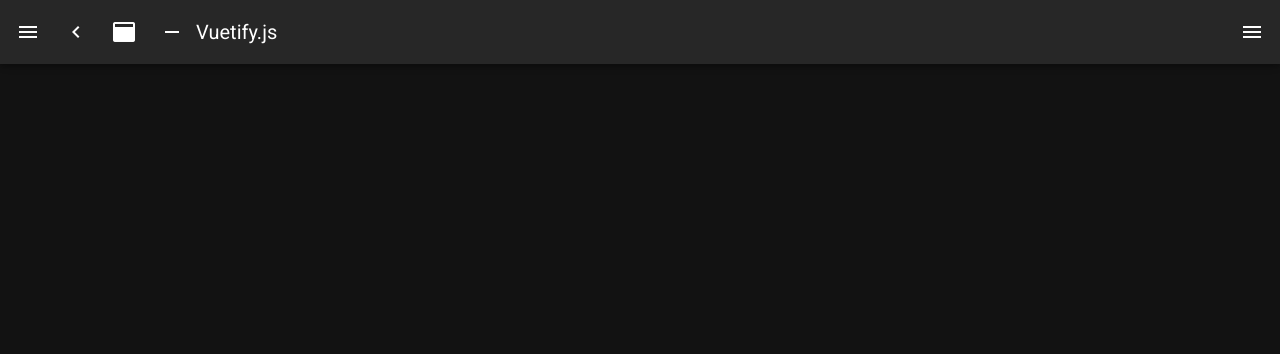
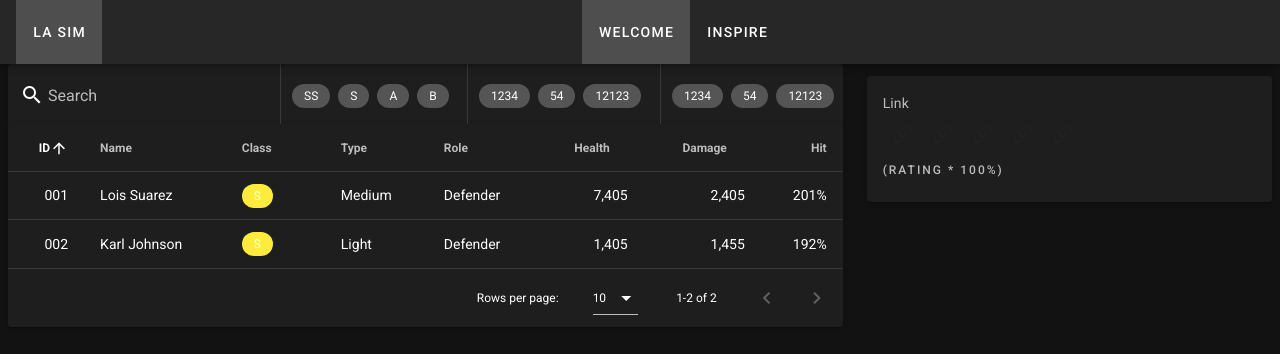
Before and after one commit to setsover02/LODB, a Nuxt app: page / in a window 1280 px wide. Shown: the top 354 px of the page. Built offline with nearby package versions, Linux system fonts and the light colour scheme.

Commit message:
Simulation page writing...

```diff
--- a/assets/variables.scss
+++ b/assets/variables.scss
@@ -1,4 +1,6 @@
 // Ref: https://github.com/nuxt-community/vuetify-module#customvariables
 //
 // The variables you want to modify
-// $font-size-root: 20px;
+$font-size-root: 14px;
+
+$grid-gutter: 8px !default;
--- a/components/default/Top.vue
+++ b/components/default/Top.vue
@@ -1,35 +1,29 @@
-<template>
-  <div>
-    <v-navigation-drawer v-model="drawer" :mini-variant="miniVariant" :clipped="clipped" fixed app>
-      <v-list>
-        <v-list-item v-for="(item, i) in items" :key="i" :to="item.to" router exact>
-          <v-list-item-action>
-            <v-icon>{{ item.icon }}</v-icon>
-          </v-list-item-action>
-          <v-list-item-content>
-            <v-list-item-title v-text="item.title" />
-          </v-list-item-content>
-        </v-list-item>
-      </v-list>
-    </v-navigation-drawer>
-    <v-app-bar :clipped-left="clipped" fixed app>
-      <v-app-bar-nav-icon @click.stop="drawer = !drawer" />
-      <v-btn icon @click.stop="miniVariant = !miniVariant">
-        <v-icon>mdi-{{ `chevron-${miniVariant ? 'right' : 'left'}` }}</v-icon>
-      </v-btn>
-      <v-btn icon @click.stop="clipped = !clipped">
-        <v-icon>mdi-application</v-icon>
-      </v-btn>
-      <v-btn icon @click.stop="fixed = !fixed">
-        <v-icon>mdi-minus</v-icon>
-      </v-btn>
-      <v-toolbar-title v-text="title" />
-      <v-spacer />
-      <v-btn icon @click.stop="rightDrawer = !rightDrawer">
-        <v-icon>mdi-menu</v-icon>
-      </v-btn>
-    </v-app-bar>
-  </div>
+<template lang="pug">
+    //- div
+      v-navigation-drawer(v-model="drawer" :mini-variant="miniVariant" :clipped="clipped" fixed app)
+        v-list
+          v-list-item(v-for="(item, i) in items" :key="i" :to="item.to" router exact)
+            v-list-item-action
+              v-icon {{ item.icon }}
+            v-list-item-content
+              v-list-item-title(v-text="item.title")
+
+    v-app-bar(:clipped-left="clipped" fixed app)
+      //- v-app-bar-nav-icon(@click.stop="drawer = !drawer")
+      //- v-btn(icon @click.stop="miniVariant = !miniVariant")
+        //- v-icon mdi-{{ `chevron-${miniVariant ? 'right' : 'left'}` }}
+      //- v-btn(icon @click.stop="clipped = !clipped")
+        //- v-icon mdi-application
+      //- v-btn(icon @click.stop="fixed = !fixed")
+        //- v-icon mdi-minus
+      v-toolbar-items
+        v-btn(text to="/") {{ title }}
+      v-spacer
+      v-toolbar-items
+        v-btn(text v-for="item in items" :key="item.title" :to="item.to") {{ item.title }}
+      //- v-btn(icon @click.stop="rightDrawer = !rightDrawer")
+      //-   v-icon mdi-menu
+      v-spacer
 </template>
 <script>
 export default {
@@ -40,12 +34,10 @@ export default {
       fixed: false,
       items: [
         {
-          icon: 'mdi-apps',
           title: 'Welcome',
           to: '/'
         },
         {
-          icon: 'mdi-chart-bubble',
           title: 'Inspire',
           to: '/inspire'
         }
@@ -53,7 +45,7 @@ export default {
       miniVariant: false,
       right: true,
       rightDrawer: false,
-      title: 'Vuetify.js'
+      title: 'La Sim'
     }
   }
 }
--- a/layouts/default.vue
+++ b/layouts/default.vue
@@ -1,35 +1,32 @@
-<template>
-  <v-app dark>
-    <Top></Top>
-    <v-content>
-      <v-container fluid>
-        <nuxt />
-      </v-container>
-    </v-content>
-    <!-- <v-navigation-drawer
-      v-model="rightDrawer"
-      :right="right"
-      temporary
-      fixed
-    >
-      <v-list>
-        <v-list-item @click.native="right = !right">
-          <v-list-item-action>
-            <v-icon light>
-              mdi-repeat
-            </v-icon>
-          </v-list-item-action>
-          <v-list-item-title>Switch drawer (click me)</v-list-item-title>
-        </v-list-item>
-      </v-list>
-    </v-navigation-drawer>
-    <v-footer
-      :fixed="fixed"
-      app
-    >
-      <span>&copy; 2019</span>
-    </v-footer> -->
-  </v-app>
+<template lang="pug">
+  v-app(dark)
+    Top
+    v-content
+      v-container(fluid).px-2
+        nuxt
+    //- <v-navigation-drawer
+    //-   v-model="rightDrawer"
+    //-   :right="right"
+    //-   temporary
+    //-   fixed
+    //- >
+    //-   <v-list>
+    //-     <v-list-item @click.native="right = !right">
+    //-       <v-list-item-action>
+    //-         <v-icon light>
+    //-           mdi-repeat
+    //-         </v-icon>
+    //-       </v-list-item-action>
+    //-       <v-list-item-title>Switch drawer (click me)</v-list-item-title>
+    //-     </v-list-item>
+    //-   </v-list>
+    //- </v-navigation-drawer>
+    //- <v-footer
+    //-   :fixed="fixed"
+    //-   app
+    //- >
+    //-   <span>&copy; 2019</span>
+    //- </v-footer>
 </template>
 
 <script>
--- a/nuxt.config.js
+++ b/nuxt.config.js
@@ -51,13 +51,13 @@ export default {
       dark: true,
       themes: {
         dark: {
-          primary: colors.blue.darken2,
-          accent: colors.grey.darken3,
-          secondary: colors.amber.darken3,
-          info: colors.teal.lighten1,
-          warning: colors.amber.base,
-          error: colors.deepOrange.accent4,
-          success: colors.green.accent3
+          // primary: colors.blue.darken2,
+          // accent: colors.grey.darken3,
+          // secondary: colors.amber.darken3,
+          // info: colors.teal.lighten1,
+          // warning: colors.amber.base,
+          // error: colors.deepOrange.accent4,
+          // success: colors.green.accent3
         }
       }
     }
--- a/pages/index.vue
+++ b/pages/index.vue
@@ -1,8 +1,132 @@
-<template>
+<template lang="pug">
+v-row
+  v-col(cols="8")
+    v-card
+      //- Search Config
+      v-form(ref="form")
+        v-row
+          v-col
+            v-text-field(v-model="search" label="Search" dense prepend-inner-icon="mdi-magnify"
+            hide-details color="orange" solo flat)
+          v-divider(vertical)
+          v-col(cols="auto")
+            v-chip-group(multiple column active-class="yellow--text")
+              v-chip(small tile) SS
+              v-chip(small tile) S
+              v-chip(small tile) A
+              v-chip(small tile) B
+          v-divider(vertical)
+          v-col(cols="auto")
+            v-chip-group(multiple column active-class="yellow--text")
+              v-chip(small tile) 1234
+              v-chip(small tile) 54
+              v-chip(small tile) 12123
+          v-divider(vertical)
+          v-col(cols="auto")
+            v-chip-group(multiple column)
+              v-chip(active-class="yellow--text" small tile) 1234
+              v-chip(active-class="orange--text" small tile) 54
+              v-chip(small tile) 12123
 
+    //- Character Data Table
+    v-card.mt-2
+      v-data-table(:headers="headers" :items="items" :search="search" sort-by="id")
+        template(v-slot:item.class="{ item }")
+          v-chip(small :color="getClassColor(item.class)") {{ item.class }}
+
+  v-col(cols="4")
+    v-card
+      v-card-text
+        label Link
+        v-rating(v-model="rating" @input="" color="orange lighten-3"
+        full-icon="mdi-link-variant" empty-icon="mdi-link-variant-off"
+        clearable background-color="grey darken-4")
+        span.overline (rating * 100%)
 </template>
 <script>
+// 데이터 테이블 계산식 적용 예시
+// https://stackoverflow.com/questions/57170568/how-to-update-v-data-table-data-in-real-time
+const char = [
+  {
+    id: '001',
+    name: 'Lois Suarez',
+    class: 'S',
+    type: 'Medium',
+    role: 'Defender',
+    health: '7,405',
+    damage: '2,405',
+    hit: '201%'
+  },
+  {
+    id: '002',
+    name: 'Karl Johnson',
+    class: 'S',
+    type: 'Light',
+    role: 'Defender',
+    health: '1,405',
+    damage: '1,455',
+    hit: '192%'
+  }
+]
 export default {
-
+  data: () => ({
+    search: '',
+    items: char,
+    rating: '',
+    headers: [
+      {
+        text: 'ID',
+        align: 'right',
+        sortable: true,
+        value: 'id'
+      },
+      {
+        text: 'Name',
+        sortable: true,
+        value: 'name'
+      },
+      {
+        text: 'Class',
+        sortable: true,
+        value: 'class'
+      },
+      {
+        text: 'Type',
+        sortable: true,
+        value: 'type'
+      },
+      {
+        text: 'Role',
+        sortable: true,
+        value: 'role'
+      },
+      {
+        text: 'Health',
+        align: 'right',
+        sortable: true,
+        value: 'health'
+      },
+      {
+        text: 'Damage',
+        align: 'right',
+        sortable: true,
+        value: 'damage'
+      },
+      {
+        text: 'Hit',
+        align: 'right',
+        sortable: false,
+        value: 'hit'
+      }
+    ]
+  }),
+  methods: {
+    getClassColor(Class) {
+      if (Class === 'SS') return 'orange'
+      else if (Class === 'S') return 'yellow'
+      else if (Class === 'A') return 'blue'
+      else return 'green' // B
+    }
+  }
 }
 </script>
```
